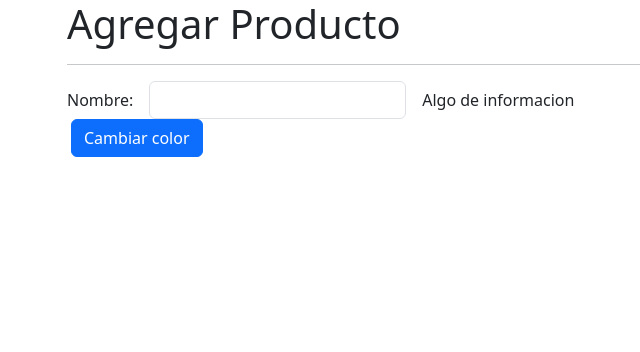
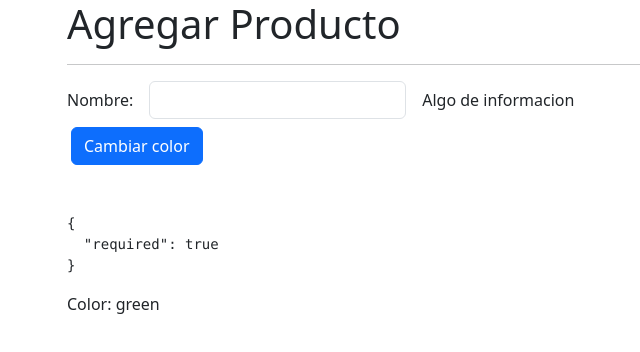
Before and after one commit to CanteSantiago/SignalsDirective, an Angular app in the folder DirectiveSignals/: page /products/product in a window 1280 px wide. Shown: the top 352 px of the page, without its empty margins (15-655 px from the left). Built offline with nearby package versions, Linux system fonts and the light colour scheme.

Commit message:
Vid316-FormularioReactivoTradicional

```diff
--- a/DirectiveSignals/src/app/products/pages/product-Page/product-Page.component.html
+++ b/DirectiveSignals/src/app/products/pages/product-Page/product-Page.component.html
@@ -1,7 +1,7 @@
 <h1>Agregar Producto</h1>
 <hr>
 
-<form  >
+<form  [formGroup]="myForm">
 
   <div class="row g-3 align-items-center mb-3">
 
@@ -11,7 +11,7 @@
 
     <div class="col-auto">
 
-      <input  type="text" class="form-control">
+      <input formControlName="name" type="text" class="form-control">
 
     </div>
 
@@ -19,9 +19,9 @@
   <span>Algo de informacion</span>
 </div>
 
-<div class="row">
+<div class="row mt-2">
   <div class="col">
-    <button class="btn btn-primary">
+    <button (click)="changeColor()" class="btn btn-primary">
       Cambiar color
     </button>
   </div>
@@ -30,3 +30,6 @@
 
   </div>
 </form>
+
+<pre class="mt-5">{{myForm.get('name')?.errors|json}}</pre>
+<p>Color: {{ color }}</p>
--- a/DirectiveSignals/src/app/products/pages/product-Page/product-Page.component.ts
+++ b/DirectiveSignals/src/app/products/pages/product-Page/product-Page.component.ts
@@ -1,4 +1,5 @@
-import { Component  } from '@angular/core';
+import { Component, inject  } from '@angular/core';
+import { FormBuilder, FormGroup, Validators } from '@angular/forms';
 
 @Component({
   templateUrl: './product-Page.component.html',
@@ -7,4 +8,19 @@
 export class ProductPageComponent {
 
 
+  // constructor( private fb: FormBuilder ) {}
+  private fb = inject( FormBuilder );
+
+  public color:string = 'green';
+
+  public myForm: FormGroup = this.fb.group({
+    name: ['', [ Validators.required, Validators.minLength(6), Validators.email ] ]
+  });
+
+
+  changeColor() {
+    this.color = '#xxxxxx'.replace(/x/g, y=>(Math.random()*16|0).toString(16));
+  }
+
+
 }
--- a/DirectiveSignals/src/app/products/products.module.ts
+++ b/DirectiveSignals/src/app/products/products.module.ts
@@ -3,6 +3,7 @@
 
 import { ProductPageComponent } from './pages/product-Page/product-Page.component';
 import { ProductsRoutingModule } from './products-routing.module';
+import { ReactiveFormsModule } from '@angular/forms';
 
 
 @NgModule({
@@ -11,7 +12,8 @@
   ],
   imports: [
 CommonModule,
-ProductsRoutingModule
+ProductsRoutingModule,
+ReactiveFormsModule
   ]
 })
 export class ProductsModule { }
```
